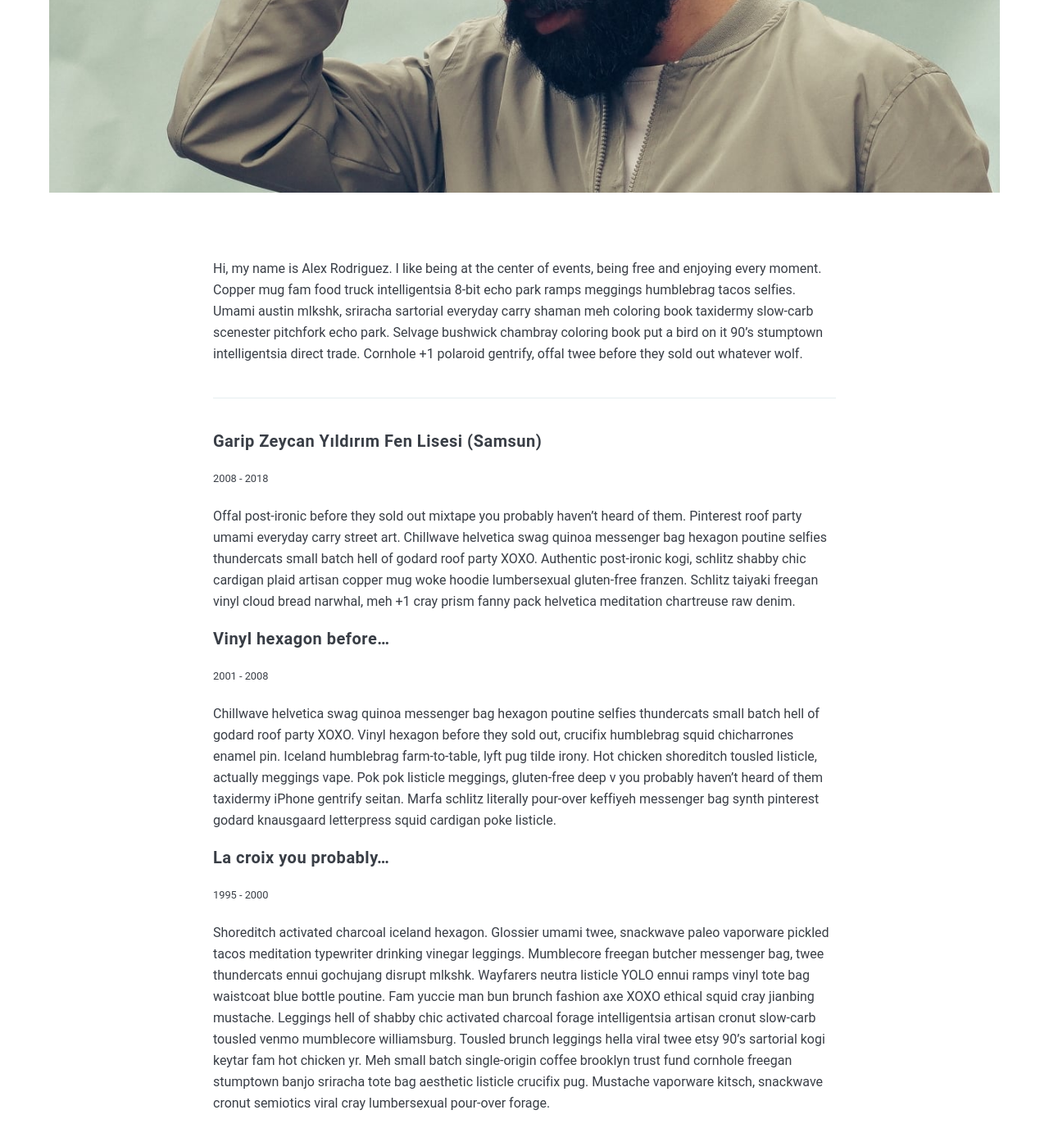
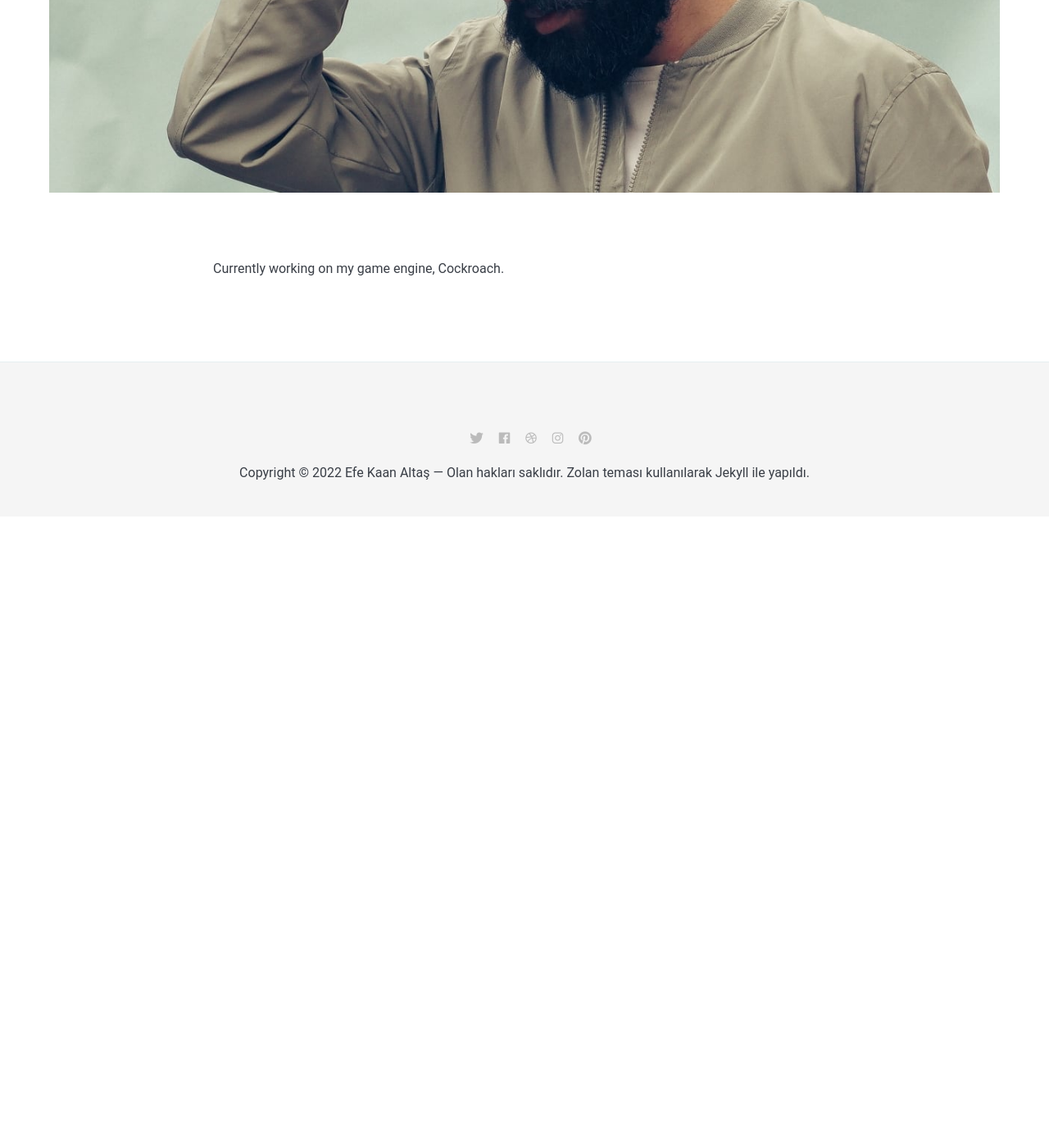
Before and after one commit to efekaanaltas/blog, a Jekyll site: the page built from _pages/about.md, in a window 1280 px wide and 1400 px high, scrolled down 676 px. Shown: the top 1393 px of the window at 82% size. Built offline with Jekyll 4.4.1, drawn with Linux system fonts in a browser that asks for light colours; nearby versions of some CDN libraries; after the commit the page ends 1306 px from its top, so only the background shows below that.

Commit message:
Lazy about page

```diff
--- a/_pages/about.md
+++ b/_pages/about.md
@@ -5,22 +5,4 @@
 image: 01.jpg
 ---
 
-Hi, my name is Alex Rodriguez. I like being at the center of events, being free and enjoying every moment. Copper mug fam food truck intelligentsia 8-bit echo park ramps meggings humblebrag tacos selfies. Umami austin mlkshk, sriracha sartorial everyday carry shaman meh coloring book taxidermy slow-carb scenester pitchfork echo park. Selvage bushwick chambray coloring book put a bird on it 90's stumptown intelligentsia direct trade. Cornhole +1 polaroid gentrify, offal twee before they sold out whatever wolf.
-
-***
-
-#### Garip Zeycan Yıldırım Fen Lisesi (Samsun)
-<small>2008 - 2018</small>
-
-Offal post-ironic before they sold out mixtape you probably haven't heard of them. Pinterest roof party umami everyday carry street art. Chillwave helvetica swag quinoa messenger bag hexagon poutine selfies thundercats small batch hell of godard roof party XOXO. Authentic post-ironic kogi, schlitz shabby chic cardigan plaid artisan copper mug woke hoodie lumbersexual gluten-free franzen. Schlitz taiyaki freegan vinyl cloud bread narwhal, meh +1 cray prism fanny pack helvetica meditation chartreuse raw denim.
-
-#### Vinyl hexagon before...
-<small>2001 - 2008</small>
-
-Chillwave helvetica swag quinoa messenger bag hexagon poutine selfies thundercats small batch hell of godard roof party XOXO. Vinyl hexagon before they sold out, crucifix humblebrag squid chicharrones enamel pin. Iceland humblebrag farm-to-table, lyft pug tilde irony.
-Hot chicken shoreditch tousled listicle, actually meggings vape. Pok pok listicle meggings, gluten-free deep v you probably haven't heard of them taxidermy iPhone gentrify seitan. Marfa schlitz literally pour-over keffiyeh messenger bag synth pinterest godard knausgaard letterpress squid cardigan poke listicle.
-
-#### La croix you probably...
-<small>1995 - 2000</small>
-
-Shoreditch activated charcoal iceland hexagon. Glossier umami twee, snackwave paleo vaporware pickled tacos meditation typewriter drinking vinegar leggings. Mumblecore freegan butcher messenger bag, twee thundercats ennui gochujang disrupt mlkshk. Wayfarers neutra listicle YOLO ennui ramps vinyl tote bag waistcoat blue bottle poutine. Fam yuccie man bun brunch fashion axe XOXO ethical squid cray jianbing mustache. Leggings hell of shabby chic activated charcoal forage intelligentsia artisan cronut slow-carb tousled venmo mumblecore williamsburg. Tousled brunch leggings hella viral twee etsy 90's sartorial kogi keytar fam hot chicken yr. Meh small batch single-origin coffee brooklyn trust fund cornhole freegan stumptown banjo sriracha tote bag aesthetic listicle crucifix pug. Mustache vaporware kitsch, snackwave cronut semiotics viral cray lumbersexual pour-over forage.
+Currently working on my game engine, Cockroach.
```
